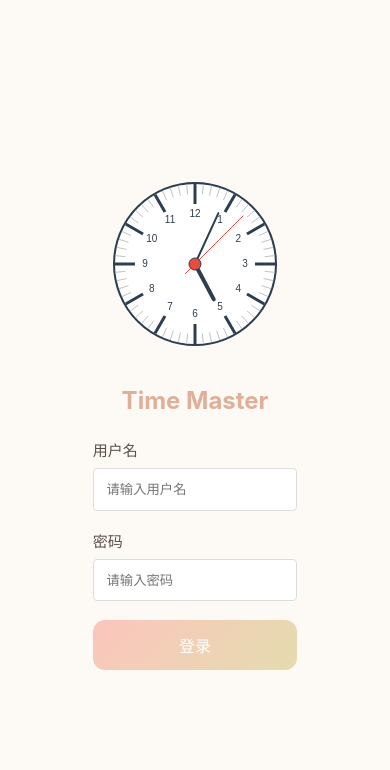
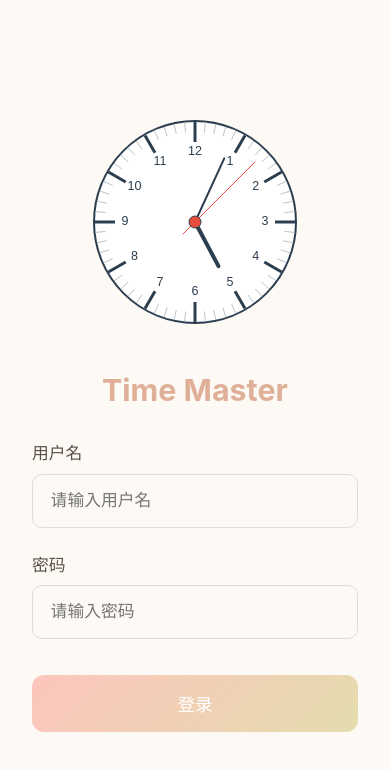
Before and after one commit to DYUNZE/time-master, a Vue app: page /login in a window 390 px wide. Shown: the top 770 px of the page. Built offline with nearby package versions, Linux system fonts and the light colour scheme; what @tsparticles/vue3 would draw is missing.

Commit message:
优化登录页面布局

```diff
--- a/src/components/Clock.vue
+++ b/src/components/Clock.vue
@@ -291,4 +291,11 @@ watch(isDark, () => {
   align-items: center;
   justify-content: center;
 }
+
+@media (max-width: 768px) {
+  .canvas-clock-container {
+    width: 220px;
+    height: 220px;
+  }
+}
 </style>
--- a/src/components/LoginForm.vue
+++ b/src/components/LoginForm.vue
@@ -35,6 +35,9 @@ const { handleUserLogin } = useLogin();
 
 <style lang="scss" scoped>
 .login-form {
+    width: 100%;
+    max-width: 360px;
+
     .clock {
         margin-bottom: 2rem;
     }
@@ -43,7 +46,7 @@ const { handleUserLogin } = useLogin();
     .form-title {
         text-align: center;
         margin-bottom: 1.5rem;
-        font-size: 1.5rem;
+        font-size: 1.6rem;
         color: var(--login-title-color);
         font-weight: bold;
         user-select: none;
@@ -51,36 +54,49 @@ const { handleUserLogin } = useLogin();
 
     /* 表单项 */
     .form-item {
-        margin-bottom: 1.2rem;
+        margin-bottom: 1.25rem;
 
         label {
             display: block;
             margin-bottom: 0.5rem;
+            font-size: 1rem;
         }
 
         .form-input {
             width: 100%;
-            padding: 0.8rem;
+            padding: 0.9rem 1rem;
             border: 1px solid #ddd;
-            border-radius: 4px;
+            border-radius: 8px;
             outline: none;
+            font-size: 1rem;
+            background: var(--color-background);
+            color: var(--color-text);
+            transition: box-shadow 0.2s ease, border-color 0.2s ease;
 
             &:focus {
-                box-shadow: 0 0 7px var(--login-btn-focus-color);
+                border-color: var(--login-btn-focus-color);
+                box-shadow: 0 0 8px var(--login-btn-focus-color);
             }
         }
     }
 
     .login-btn {
         width: 100%;
-        padding: 0.8rem;
+        padding: 0.9rem;
+        margin-top: 0.5rem;
         border: var(--login-btn-border);
         border-radius: .75rem;
         background: var(--login-btn-bg-color);
         color: #fff;
-        font-size: 1rem;
+        font-size: 1.05rem;
+        font-weight: 500;
         cursor: pointer;
         position: relative;
+        transition: transform 0.15s ease;
+
+        &:active {
+            transform: scale(0.98);
+        }
 
         &:hover {
             box-shadow: 0 0 7px #fff;
@@ -120,8 +136,39 @@ const { handleUserLogin } = useLogin();
 }
 
 @media (max-width: 768px) {
-    .form-input {
-        padding: 1rem 4.5rem 1rem 1rem;
+    .login-form {
+        max-width: 100%;
+
+        .clock {
+            margin-bottom: 2.5rem;
+        }
+
+        .form-title {
+            font-size: 1.9rem;
+            margin-bottom: 2rem;
+        }
+
+        .form-item {
+            margin-bottom: 1.5rem;
+
+            label {
+                font-size: 1.05rem;
+                margin-bottom: 0.6rem;
+            }
+
+            .form-input {
+                padding: 1rem 1.1rem;
+                font-size: 1.05rem;
+                border-radius: 10px;
+            }
+        }
+
+        .login-btn {
+            padding: 1rem;
+            font-size: 1.1rem;
+            border-radius: 12px;
+            margin-top: 0.75rem;
+        }
     }
 }
 </style>
--- a/src/views/HomeLayout.vue
+++ b/src/views/HomeLayout.vue
@@ -80,7 +80,7 @@ import Sidebar from '@/components/Sidebar.vue';
     display: flex;
     justify-content: center;
     align-items: center;
-    height: 64px;
+    height: 48px;
     margin-bottom: 0.75rem;
     overflow: hidden;
     box-shadow: 0 1px 0 0 rgba(166, 124, 82, 0.08), 0 4px 12px rgba(166, 124, 82, 0.04);
--- a/src/views/LoginView.vue
+++ b/src/views/LoginView.vue
@@ -55,7 +55,9 @@ const {isDark} = useGlobalTheme();
     }
 
     .login-form-wrapper {
+        flex: 1;
         box-shadow: none;
+        padding: 0 1.5rem;
     }
 }
 </style>
```
